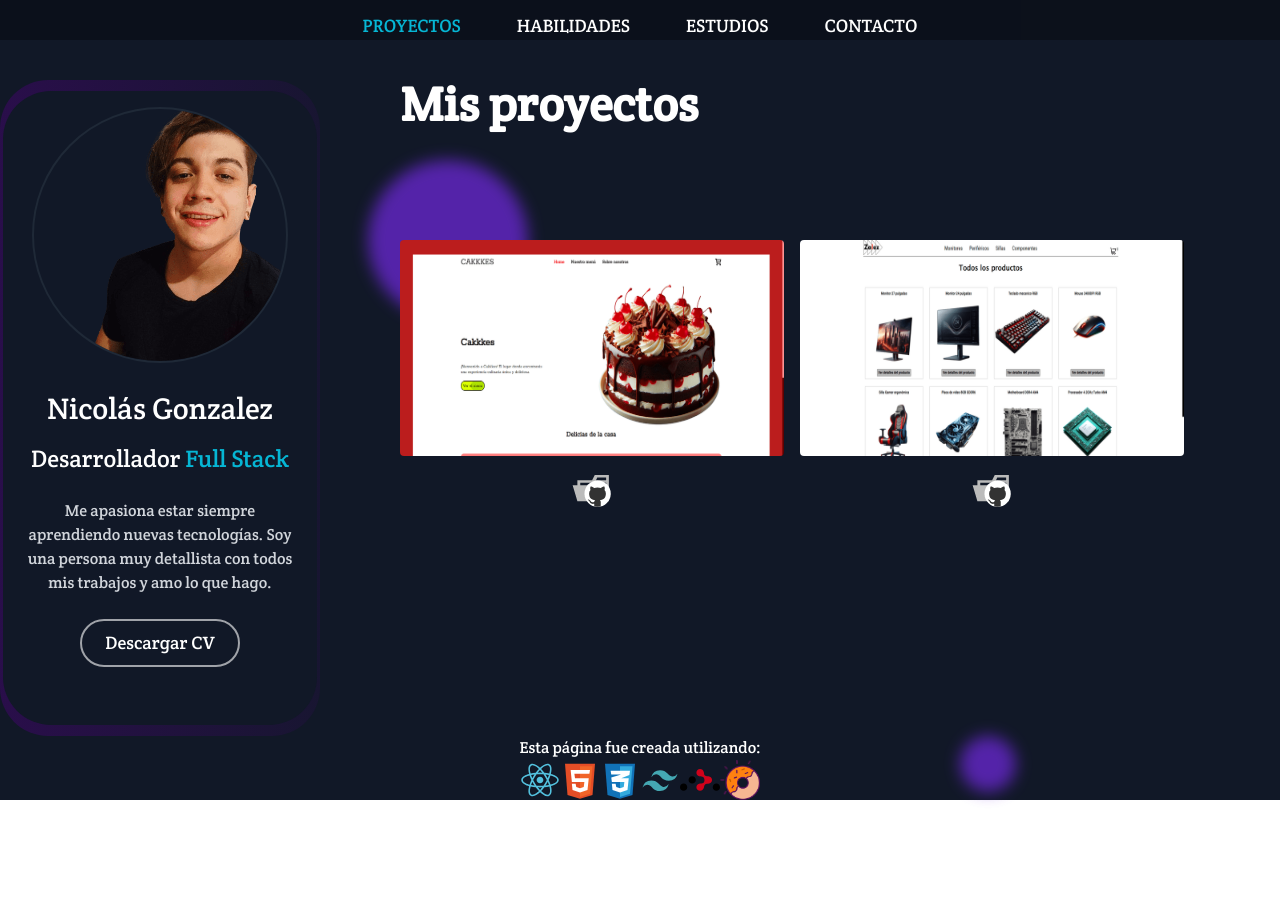
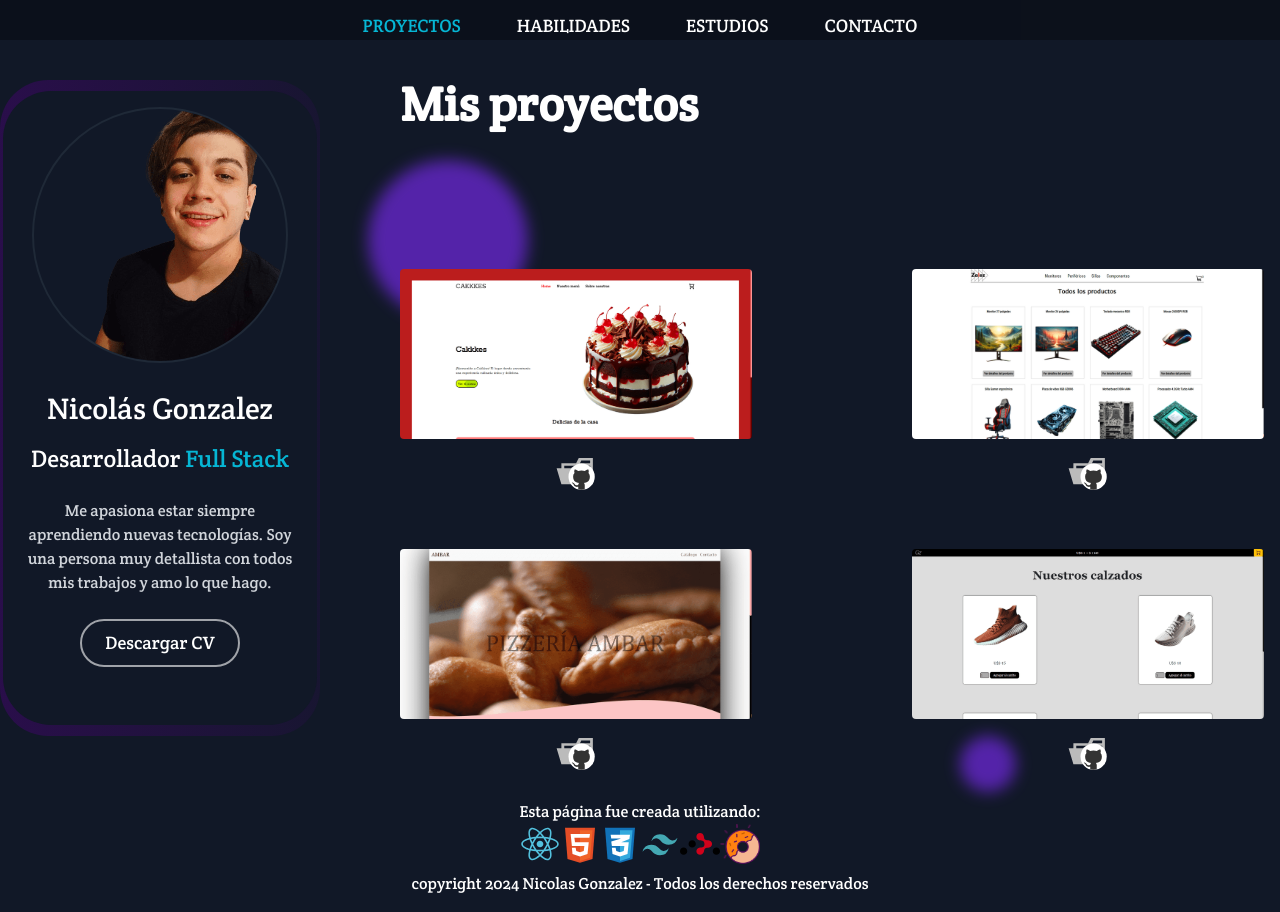
Before and after one commit to nicodgon/portfolio, a React (Vite) app: page / in a window 1280 px wide. Before the commit the page ends 848 px from the top, so only its background shows below. Built offline with nearby package versions, Linux system fonts and the light colour scheme.

Commit message:
update 08-02

```diff
--- a/src/App.jsx
+++ b/src/App.jsx
@@ -15,7 +15,7 @@ function App() {
   };
   return (
     <div
-      className={`flex flex-col bg-gradient-to-l ${colors.bg.mainColor} h-screen max-xl:h-max`}
+      className={`flex flex-col bg-gradient-to-l ${colors.bg.mainColor} min-h-screen max-xl:h-max`}
     >
       <NavBar />
       <BackgroundDecoration />
--- a/src/components/Projects.jsx
+++ b/src/components/Projects.jsx
@@ -11,7 +11,7 @@ export default function Projects() {
       >
         <a href={url} target="_blank" rel="noreferrer" className="peer">
           <img
-            className="h-[calc(1080px/5)] w-[calc(1920px/5)] cursor-pointer hover:blur transition rounded md:max-xl:h-[calc(1080px/3)] md:max-xl:w-[calc(1920px/3)] max-md:w-full max-md:h-auto"
+            className="w-[calc(1920px/5)] cursor-pointer hover:blur transition rounded md:max-xl:h-[calc(1080px/3)] md:max-xl:w-[calc(1920px/3)] max-md:w-full max-md:h-auto"
             src={project}
             alt="página web"
           />
--- a/src/data/projects.js
+++ b/src/data/projects.js
@@ -7,13 +7,14 @@ import htmlIcon from "../assets/images/icons/html.svg";
 import javaScriptIcon from "../assets/images/icons/javascript.svg";
 import reactIcon from "../assets/images/icons/react.svg";
 import sassIcon from "../assets/images/icons/sass.svg";
+import CarritoDeCompras from "../assets/images/projects/carrito-de-compras.png";
 
 export const projects = [
   {
     id: 1,
     title: "cakeShop",
     project: cakeShop,
-    url: "https://deluxe-profiterole-26283c.netlify.app/",
+    url: "https://deluxe-profiterole-26283c.netlify.app",
     tools: [
       {
         id: 1,
@@ -34,7 +35,7 @@ export const projects = [
     id: 2,
     title: "gamerShop",
     project: gamerShop,
-    url: "https://precious-figolla-bd6d41.netlify.app/",
+    url: "https://precious-figolla-bd6d41.netlify.app",
     tools: [
       {
         id: 1,
@@ -55,7 +56,7 @@ export const projects = [
     id: 3,
     title: "pizzaShop",
     project: pizzaShop,
-    url: "https://calm-conkies-e1909a.netlify.app/",
+    url: "https://calm-conkies-e1909a.netlify.app",
     tools: [
       {
         id: 1,
@@ -80,4 +81,25 @@ export const projects = [
     ],
     githubUrl: "https://github.com/nicodgon/pizzashop.git",
   },
+  {
+    id: 4,
+    title: "CarritoDeCompras",
+    project: CarritoDeCompras,
+    url: "https://stately-malabi-29d286.netlify.app",
+    tools: [
+      {
+        id: 1,
+        icon: htmlIcon,
+      },
+      {
+        id: 2,
+        icon: cssIcon,
+      },
+      {
+        id: 3,
+        icon: javaScriptIcon,
+      },
+    ],
+    githubUrl: "https://github.com/nicodgon/carrito-de-compras.git",
+  }
 ];
--- a/src/pages/ProjectContainer.jsx
+++ b/src/pages/ProjectContainer.jsx
@@ -6,7 +6,7 @@ export default function ProjectContainer() {
       <h1 className="text-5xl font-bold text-white max-md:text-4xl">
         Mis proyectos
       </h1>
-      <div className="flex gap-4 flex-wrap h-[17.5em] overflow-y-auto md:max-xl:flex-col md:max-xl:gap-14 max-xl:justify-center max-md:gap-14 max-xl:h-max max-xl:h-max">
+      <div className="grid grid-cols-2 gap-x-40 h-[35em] max-xl:flex-col md:max-xl:gap-14 max-xl:justify-center max-xl:h-auto max-xl:flex max-md:gap-14">
         <Projects />
       </div>
     </>
--- a/src/styles/index.css
+++ b/src/styles/index.css
@@ -12,10 +12,10 @@
 }
 
 ::-webkit-scrollbar-track {
-  background: #000;
+  background: #606060;
 }
 
 ::-webkit-scrollbar-thumb {
-  background-color: rgba(0, 0, 255, 0.291);
+  background-color: rgba(0, 0, 255, 0.605);
   border-radius: 20px;
 }
```
Also changed, not shown: src/assets/images/projects/carrito-de-compras.png (added), src/assets/images/projects/gamer-shop.png.
